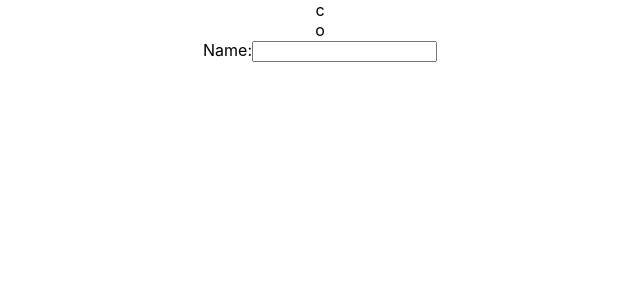
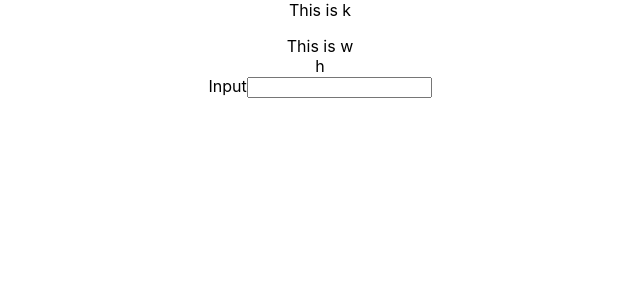
Before and after one commit to zvallarino/QTETrainer, a React (Create React App) app: page / in a window 1280 px wide. Shown: the top 300 px of the page, without its empty margins (320-960 px from the left). Built offline with nearby package versions, Linux system fonts and the light colour scheme.

Commit message:
With Random Generation

```diff
--- a/src/ArcadeMode.js
+++ b/src/ArcadeMode.js
@@ -1,7 +1,6 @@
 function ArcadeMode() {
   return (
     <div>
-     Hello
     </div>
   );
 }
--- a/src/GameLogic.js
+++ b/src/GameLogic.js
@@ -1,35 +1,68 @@
 import Generator from "./Generator.js"
-import React, { useState, useEffect} from "react"
+import React, { useState, useEffect } from "react"
 
 function GameLogic() {
 
   const [userInput,setUserInput] = useState('')
   const [lastInput,setLastInput] = useState('')
   const [gamesInput, setGamesInput] = useState ('')
+  const [gamesInput2, setGamesInput2] = useState ('')
 
-  function setterOfGamesInput (e) {
-    console.log("goodbye")
+function gameFunction() {
+  if (userInput === gamesInput)
+  {console.log("correct")}
+  else {console.log("incorrect")}}
+
+
+gameFunction()
+
+
+  function handleChange(e){
+    setUserInput(e.target.value.slice(-1))
+  }
+
+
+  function RandomLetterGenerator() {
+    let alphabetz = "abcdefghijklmnopqrstuvwxyz"
+    let randomLetterz = alphabetz[Math.floor(Math.random() * alphabetz.length)]
+    setGamesInput(randomLetterz);
+  }
+
+  function RandomLetterGeneratorz() {
+    let alphabetB = "abcdefghijklmnopqrstuvwxyz"
+    let randomLetterB = alphabetB[Math.floor(Math.random() * alphabetB.length)]
+    setGamesInput2(randomLetterB);
   }
 
 
 
+function timingFunction(){
+setInterval(()=>RandomLetterGenerator(), 2000)
+}
+useEffect(()=>timingFunction(),[])
 
-function handleChange(e){
-console.log("Bye")
+function secondTimingFunction(){
+  setInterval(()=>RandomLetterGeneratorz(), 3000)
 }
 
-function gameFunction() {
-  if (lastInput === gamesInput)
-  {console.log("correct")}
-   else {console.log("incorrect")}}
+useEffect(()=>secondTimingFunction(),[])
+
+
+
+console.log(`This is the User Input: ${userInput}`)
+console.log(`This is the Game Input: ${gamesInput}`)
+console.log(`This is the Game Input 2: ${gamesInput2}`)
+
 
 
   return (
     <div>
+      {`This is ${gamesInput}`}
+      <p></p>
+      {`This is ${gamesInput2}`}
       <Generator gamesInput = {gamesInput} setGamesInput = {setGamesInput} />
-      <label>
-        Name:
-      <input type="text" name="name" onChange = {handleChange} />
+      <label> Input
+      <input type="text" name="name" onChange = {handleChange} value ={userInput} />
       </label>
       </div>
   );
--- a/src/Generator.js
+++ b/src/Generator.js
@@ -1,42 +1,13 @@
 import NumberGenerator from "./NumberGenerator"
 import RLG from "./RLG"
 import RCG from "./RCG";
-import React, { useEffect } from "react"
+import React from "react"
 
 
 function Generator({gamesInput, setGamesInput}) {
-
-function setterConsoleLog(e) {
-  console.log("hello ")
-}
-
-function pleaseWork () {
-  setInterval(setterConsoleLog, 5000)
-
-}
-
-function setterOfGamesInput () {
-  // let alphabet = "abcdefghijklmnopqrstuvwxyz"
-  // let randomLetter = alphabet[Math.floor(Math.random() * alphabet.length)]
-  // console.log(randomLetter)
-  return <RLG />
-}
-useEffect(() => pleaseWork(), [])
-
-  // function grabRandomLetter () {
-
-    // }
-
-
-
-
   return (
     <div>
-      {/* {grabRandomLetter}  */}
-      {setterOfGamesInput()}
-    {/* <NumberGenerator /> */}
-    <RLG gamesInput = {gamesInput} setGamesInput = {setGamesInput} />
-    {/* <RCG /> */}
+        <RLG gamesInput = {gamesInput} setGamesInput = {setGamesInput} />
     </div>
   );
 }
--- a/src/RLG.js
+++ b/src/RLG.js
@@ -1,8 +1,6 @@
-function RLG({gamesInput, setGamesInput}) {
+function RLG() {
   let alphabet = "abcdefghijklmnopqrstuvwxyz"
   let randomLetter = alphabet[Math.floor(Math.random() * alphabet.length)]
-
-
   return (
     <div>
     {randomLetter}
```
